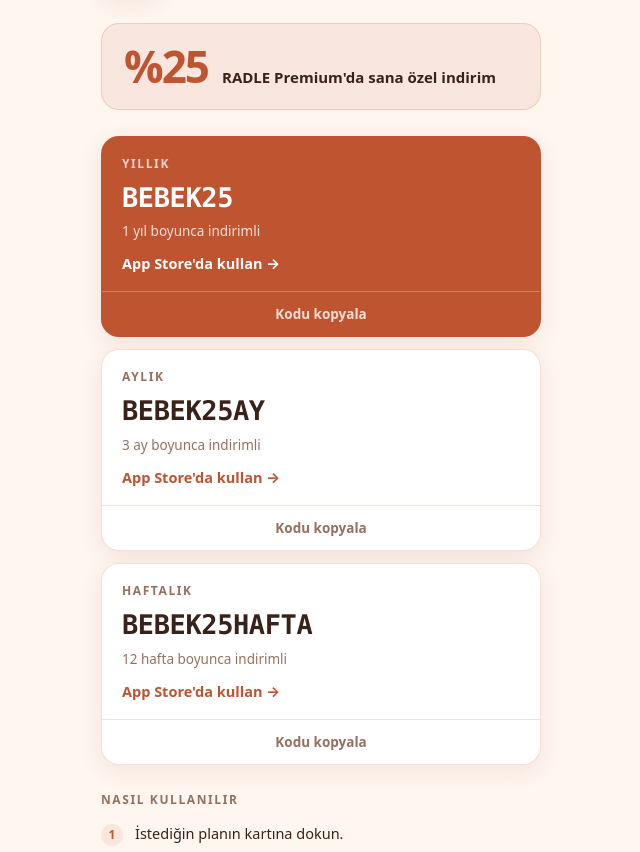
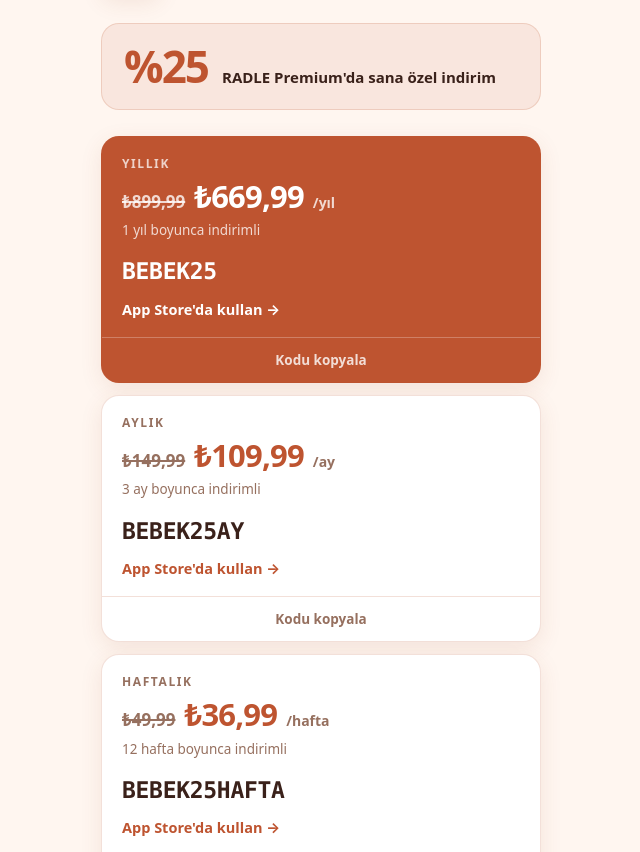
Before and after one commit to ramazanocak/radle, a plain HTML site: page bebek25/index.html in a window 1280 px wide. Shown: the part 91-943 px from the top of the page, without its empty margins (319-959 px from the left). Drawn offline with Linux system fonts and the light colour scheme.

Commit message:
Paketlere eski fiyat (uzeri cizili) ve indirimli fiyat eklendi

```diff
--- a/bebek25/index.html
+++ b/bebek25/index.html
@@ -53,8 +53,7 @@
   body {
     margin:0; background:var(--ground); color:var(--ink);
     font-family:system-ui,-apple-system,"SF Pro Text","Segoe UI",sans-serif;
-    font-size:16px; line-height:1.5;
-    -webkit-font-smoothing:antialiased;
+    font-size:16px; line-height:1.5; -webkit-font-smoothing:antialiased;
     padding:28px 20px 44px;
   }
   .wrap { max-width:440px; margin:0 auto; display:flex; flex-direction:column; gap:26px; }
@@ -78,22 +77,29 @@
     background:var(--surface); border:1px solid var(--line);
     border-radius:var(--r); overflow:hidden; box-shadow:var(--shadow);
   }
-  .offer-go {
-    display:grid; gap:3px; padding:18px 20px 16px;
-    text-decoration:none; color:inherit;
+  .offer-go { display:grid; gap:3px; padding:18px 20px 16px;
+    text-decoration:none; color:inherit; }
+  .offer-plan { font-size:12px; font-weight:800; letter-spacing:1.6px; color:var(--muted); }
+
+  .offer-price {
+    display:flex; align-items:baseline; gap:9px; margin-top:5px;
+    font-variant-numeric:tabular-nums;
   }
-  .offer-plan { font-size:12px; font-weight:800; letter-spacing:1.6px;
-    text-transform:uppercase; color:var(--muted); }
+  .offer-price s { font-size:17px; font-weight:600; color:var(--muted);
+    text-decoration-thickness:1.5px; }
+  .offer-price strong { font-size:31px; font-weight:850; letter-spacing:-.8px;
+    line-height:1; color:var(--accent); }
+  .offer-price em { font-size:14px; font-style:normal; font-weight:600; color:var(--muted); }
+
+  .offer-term { font-size:13.5px; color:var(--muted); margin-top:3px; }
   .offer-code {
     font-family:ui-monospace,SFMono-Regular,Menlo,monospace;
-    font-size:27px; font-weight:700; letter-spacing:-.4px; margin-top:2px;
+    font-size:23px; font-weight:700; letter-spacing:-.3px; margin-top:11px;
   }
-  .offer-term { font-size:13.5px; color:var(--muted); }
-  .offer-cta { margin-top:9px; font-size:14.5px; font-weight:700; color:var(--accent); }
+  .offer-cta { margin-top:7px; font-size:14.5px; font-weight:700; color:var(--accent); }
   .offer-copy {
-    width:100%; border:0; border-top:1px solid var(--line);
-    background:transparent; color:var(--muted);
-    font:inherit; font-size:13.5px; font-weight:600;
+    width:100%; border:0; border-top:1px solid var(--line); background:transparent;
+    color:var(--muted); font:inherit; font-size:13.5px; font-weight:600;
     padding:12px; cursor:pointer; text-align:center;
   }
   .offer-copy:hover { background:var(--surface-2); color:var(--ink); }
@@ -102,7 +108,9 @@
   .is-lead { background:var(--accent); border-color:transparent; }
   .is-lead .offer-plan { color:color-mix(in srgb, var(--accent-ink) 74%, transparent); }
   .is-lead .offer-code, .is-lead .offer-cta { color:var(--accent-ink); }
-  .is-lead .offer-term { color:color-mix(in srgb, var(--accent-ink) 82%, transparent); }
+  .is-lead .offer-price strong { color:var(--accent-ink); }
+  .is-lead .offer-price s, .is-lead .offer-price em,
+  .is-lead .offer-term { color:color-mix(in srgb, var(--accent-ink) 78%, transparent); }
   .is-lead .offer-copy {
     color:color-mix(in srgb, var(--accent-ink) 80%, transparent);
     border-top-color:color-mix(in srgb, var(--accent-ink) 26%, transparent);
@@ -112,20 +120,17 @@
     color:var(--accent-ink);
   }
 
-  a:focus-visible, button:focus-visible {
-    outline:2.5px solid var(--accent); outline-offset:2px;
-  }
+  a:focus-visible, button:focus-visible { outline:2.5px solid var(--accent); outline-offset:2px; }
 
   .steps { display:flex; flex-direction:column; gap:11px; }
   .steps h2 { margin:0 0 3px; font-size:12px; font-weight:800; letter-spacing:1.6px;
-    text-transform:uppercase; color:var(--muted); }
+    color:var(--muted); }
   .step { display:flex; gap:12px; align-items:flex-start; font-size:14.5px; }
   .step i {
     flex:none; width:22px; height:22px; border-radius:50%;
     background:var(--accent-soft); color:var(--accent);
     font-style:normal; font-size:12px; font-weight:800;
-    display:grid; place-items:center; margin-top:1px;
-    font-variant-numeric:tabular-nums;
+    display:grid; place-items:center; margin-top:1px; font-variant-numeric:tabular-nums;
   }
   .fine { font-size:12.5px; color:var(--muted); line-height:1.6; }
 </style>
@@ -144,9 +149,14 @@
   <ul>
       <li class="offer is-lead">
         <a class="offer-go" href="https://apps.apple.com/redeem?ctx=offercodes&amp;id=6758636742&amp;code=BEBEK25">
-          <span class="offer-plan">Yıllık</span>
+          <span class="offer-plan">YILLIK</span>
+          <span class="offer-price">
+            <s>₺899,99</s>
+            <strong>₺669,99</strong>
+            <em>/yıl</em>
+          </span>
+          <span class="offer-term">1 yıl boyunca indirimli</span>
           <span class="offer-code">BEBEK25</span>
-          <span class="offer-term">1 yıl boyunca indirimli</span>
           <span class="offer-cta">App Store'da kullan <span aria-hidden="true">&rarr;</span></span>
         </a>
         <button class="offer-copy" type="button" data-code="BEBEK25">Kodu kopyala</button>
@@ -154,9 +164,14 @@
 
       <li class="offer">
         <a class="offer-go" href="https://apps.apple.com/redeem?ctx=offercodes&amp;id=6758636742&amp;code=BEBEK25AY">
-          <span class="offer-plan">Aylık</span>
+          <span class="offer-plan">AYLIK</span>
+          <span class="offer-price">
+            <s>₺149,99</s>
+            <strong>₺109,99</strong>
+            <em>/ay</em>
+          </span>
+          <span class="offer-term">3 ay boyunca indirimli</span>
           <span class="offer-code">BEBEK25AY</span>
-          <span class="offer-term">3 ay boyunca indirimli</span>
           <span class="offer-cta">App Store'da kullan <span aria-hidden="true">&rarr;</span></span>
         </a>
         <button class="offer-copy" type="button" data-code="BEBEK25AY">Kodu kopyala</button>
@@ -164,9 +179,14 @@
 
       <li class="offer">
         <a class="offer-go" href="https://apps.apple.com/redeem?ctx=offercodes&amp;id=6758636742&amp;code=BEBEK25HAFTA">
-          <span class="offer-plan">Haftalık</span>
+          <span class="offer-plan">HAFTALIK</span>
+          <span class="offer-price">
+            <s>₺49,99</s>
+            <strong>₺36,99</strong>
+            <em>/hafta</em>
+          </span>
+          <span class="offer-term">12 hafta boyunca indirimli</span>
           <span class="offer-code">BEBEK25HAFTA</span>
-          <span class="offer-term">12 hafta boyunca indirimli</span>
           <span class="offer-cta">App Store'da kullan <span aria-hidden="true">&rarr;</span></span>
         </a>
         <button class="offer-copy" type="button" data-code="BEBEK25HAFTA">Kodu kopyala</button>
@@ -174,16 +194,16 @@
   </ul>
 
   <section class="steps">
-    <h2>Nasıl kullanılır</h2>
+    <h2>NASIL KULLANILIR</h2>
     <div class="step"><i>1</i><span>İstediğin planın kartına dokun.</span></div>
     <div class="step"><i>2</i><span>App Store açılır ve kod otomatik uygulanır.</span></div>
     <div class="step"><i>3</i><span>Onayla — indirimli fiyat aboneliğine yansır.</span></div>
   </section>
 
   <p class="fine">
-    Her plan için ayrı kod geçerlidir. İndirim yalnızca yeni abonelerde ve yukarıda
-    belirtilen süre boyunca uygulanır; süre bitiminde abonelik normal fiyattan yenilenir.
-    Kodlar 15 Ağustos 2027'ye kadar geçerlidir.
+    Fiyatlar Türkiye App Store'u içindir. Her plan için ayrı kod geçerlidir; indirim
+    yalnızca yeni abonelerde ve belirtilen süre boyunca uygulanır, süre bitiminde
+    abonelik normal fiyattan yenilenir. Kodlar 15 Ağustos 2027'ye kadar geçerlidir.
   </p>
 </div>
 
```
Also changed, not shown: bebek25/og.png.
